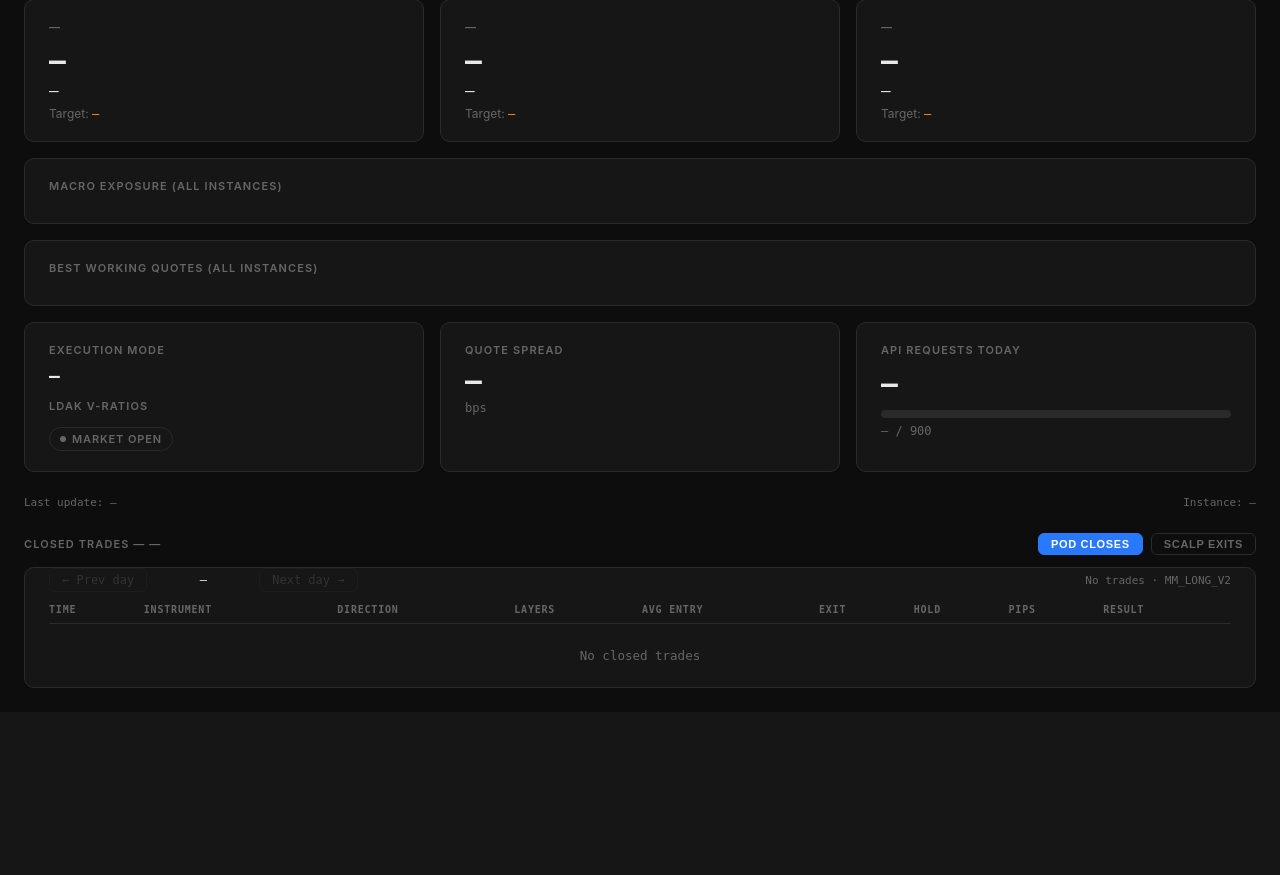
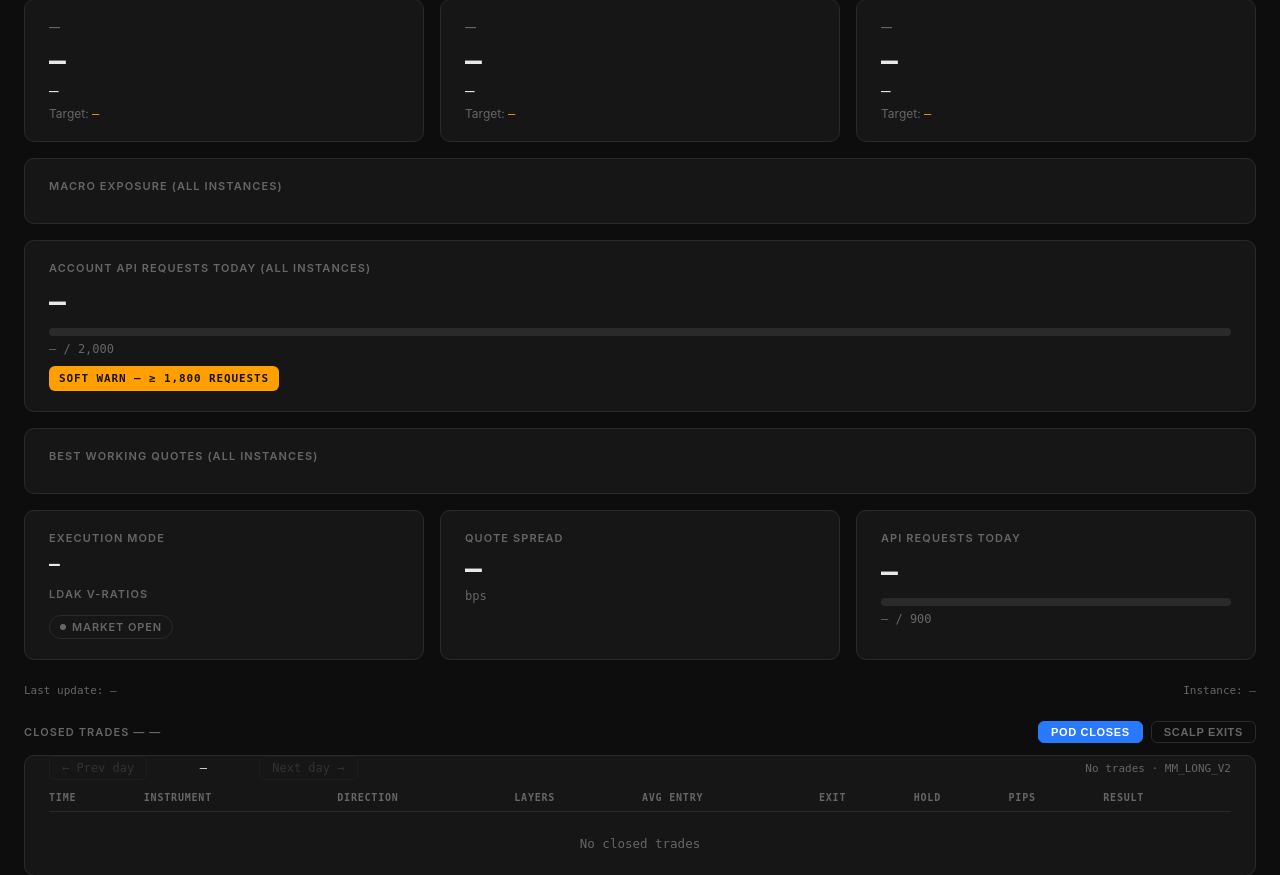
Before and after one commit to theonlykk/pipshed, a Flask app: page / in a window 1280 px wide. Shown: the part 286-1161 px from the top of the page. Before the commit the page ends 974 px from the top, so only its background shows below. Run offline with Flask 3, Linux system fonts and the light colour scheme; data that the repository does not hold is empty.

Commit message:
Add account-wide API request gauge with soft-warn/hard-limit states
Adds a new dashboard card showing the combined, account-wide daily OrderSend
count across all six V2 instances (via the new fxmatrix telemetry field
account_daily_api_count), visible without needing to select a specific
instance tab.

Visual states: green under 1,800, amber ('Soft warn') at 1,800-1,999,
red ('At FTMO limit') at 2,000+ - purely informational, no trading action
taken from this side. Per-instance V2 tab gauges (previously hidden/unused)
now also render using this same account-wide count when present.

Companion commit to fxmatrix's aaf0d2c - built following this week's
confirmed hyperactivity incident and subsequent deadband fix.

```diff
--- a/app.py
+++ b/app.py
@@ -334,6 +334,8 @@ def telemetry_aggregate():
     instance_status = {}     # instance -> "live" | "connection_lost"
     best_quotes = {}  # symbol -> {"best_bid": float|None, "best_offer": float|None}
     full_best_quotes = {}  # symbol -> {"best_bid", "best_offer", "direction_conflict"}
+    account_daily_api_count = 0
+    account_daily_api_warning = False
 
     for inst in instances:
         raw = r.get(f"fxmatrix:state:{inst}")
@@ -343,6 +345,13 @@ def telemetry_aggregate():
 
         data = json.loads(raw)
         instance_status[inst] = "live"
+
+        es = data.get("engine_state", {})
+        api_count = es.get("account_daily_api_count")
+        if isinstance(api_count, (int, float)):
+            account_daily_api_count = max(account_daily_api_count, int(api_count))
+        if es.get("account_daily_api_warning") is True:
+            account_daily_api_warning = True
 
         pods = data.get("active_pods", {})
         for symbol, pod in pods.items():
@@ -429,6 +438,8 @@ def telemetry_aggregate():
         "instance_status": instance_status,
         "best_quotes": best_quotes,
         "full_best_quotes": full_best_quotes,
+        "account_daily_api_count": account_daily_api_count,
+        "account_daily_api_warning": account_daily_api_warning,
     }), 200
 
 
--- a/templates/dashboard.html
+++ b/templates/dashboard.html
@@ -296,6 +296,35 @@
       font-family: var(--font-mono);
       font-size: 28px;
       font-weight: 700;
+    }
+    .api-gauge-card.warn {
+      border-color: var(--amber);
+      box-shadow: 0 0 0 1px rgba(255, 160, 0, 0.25);
+    }
+    .api-gauge-card.critical {
+      border-color: var(--red);
+      box-shadow: 0 0 0 1px rgba(255, 23, 68, 0.25);
+    }
+    .api-warn-badge {
+      display: none;
+      margin-top: 10px;
+      padding: 6px 10px;
+      border-radius: 6px;
+      font-size: 11px;
+      font-weight: 700;
+      letter-spacing: 0.08em;
+      text-transform: uppercase;
+      font-family: var(--font-mono);
+    }
+    .api-warn-badge.soft {
+      display: inline-block;
+      color: #1a1200;
+      background: var(--amber);
+    }
+    .api-warn-badge.hard {
+      display: inline-block;
+      color: #fff;
+      background: var(--red);
     }
 
     /* ── Footer ── */
@@ -611,6 +640,17 @@
   <div id="macro-exposure-container" style="margin-top:10px"></div>
 </div>
 
+<!-- Account-wide FTMO API request budget (V2 shared counter) -->
+<div class="card api-gauge-card" id="accountApiCard" style="margin-bottom:16px">
+  <div class="card-label">Account API Requests Today (All Instances)</div>
+  <div class="gauge-value" id="accountApiCount" style="margin-top:8px">—</div>
+  <div class="gauge-bar-bg">
+    <div class="gauge-bar-fill" id="accountApiBar" style="width:0%"></div>
+  </div>
+  <div class="card-sub" id="accountApiSub">— / 2,000</div>
+  <div class="api-warn-badge soft" id="accountApiWarnBadge">Soft warn — ≥ 1,800 requests</div>
+</div>
+
 <!-- New row: Best Working Quotes (cross-instance, all pairs) -->
 <div class="card" style="margin-bottom:16px">
   <div class="card-label">Best Working Quotes (All Instances)</div>
@@ -671,6 +711,53 @@
   function fmt(val, decimals = 2) {
     if (val === null || val === undefined) return '—';
     return Number(val).toFixed(decimals);
+  }
+
+  function applyAccountApiGauge(count, limit, softWarn, cardId, countId, barId, subId, badgeId) {
+    const apiLimit = limit ?? 2000;
+    const apiSoftWarn = softWarn ?? 1800;
+    const apiCount = Number(count ?? 0);
+    const apiPct = Math.min(apiCount / apiLimit * 100, 100);
+    let barColor = 'var(--green)';
+    if (apiCount >= apiLimit) {
+      barColor = 'var(--red)';
+    } else if (apiCount >= apiSoftWarn) {
+      barColor = 'var(--amber)';
+    } else if (apiPct >= 70) {
+      barColor = 'var(--amber)';
+    }
+
+    const card = cardId ? document.getElementById(cardId) : null;
+    const bar = barId ? document.getElementById(barId) : null;
+    const countEl = countId ? document.getElementById(countId) : null;
+    const subEl = subId ? document.getElementById(subId) : null;
+    const badge = badgeId ? document.getElementById(badgeId) : null;
+
+    if (bar) {
+      bar.style.width = apiPct + '%';
+      bar.style.background = barColor;
+    }
+    if (countEl) countEl.textContent = apiCount;
+    if (subEl) subEl.textContent = apiCount + ' / ' + apiLimit.toLocaleString();
+
+    if (card) {
+      card.classList.remove('warn', 'critical');
+      if (apiCount >= apiLimit) card.classList.add('critical');
+      else if (apiCount >= apiSoftWarn) card.classList.add('warn');
+    }
+
+    if (badge) {
+      badge.classList.remove('soft', 'hard');
+      if (apiCount >= apiLimit) {
+        badge.classList.add('hard');
+        badge.textContent = 'At FTMO limit — ≥ ' + apiLimit.toLocaleString() + ' requests';
+      } else if (apiCount >= apiSoftWarn) {
+        badge.classList.add('soft');
+        badge.textContent = 'Soft warn — ≥ ' + apiSoftWarn.toLocaleString() + ' requests';
+      }
+    }
+
+    return { apiCount, apiLimit, apiSoftWarn, apiPct, barColor };
   }
 
   function setPnl(el, val) {
@@ -882,10 +969,23 @@
     const apiBar = document.getElementById('apiBar');
     const instanceId = data.instance_id ?? currentInstance;
     const isV2Instance = instanceId.startsWith('MM_LONG_') || instanceId.startsWith('MM_SHORT_');
-    if (isV2Instance) {
+    const accountApiCount = es.account_daily_api_count;
+    if (isV2Instance && accountApiCount != null) {
+      applyAccountApiGauge(
+        accountApiCount,
+        es.account_daily_api_limit ?? 2000,
+        es.account_daily_api_soft_warn ?? 1800,
+        null,
+        'apiCount',
+        'apiBar',
+        'apiSub',
+        null
+      );
+      document.getElementById('apiBar').style.display = '';
+    } else if (isV2Instance) {
       document.getElementById('apiCount').textContent = '—';
       apiBar.style.display = 'none';
-      document.getElementById('apiSub').textContent = 'Not tracked for V2';
+      document.getElementById('apiSub').textContent = 'Awaiting account counter';
     } else {
       const apiCount = es.daily_api_count ?? 0;
       const apiPct   = Math.min(apiCount / 900 * 100, 100);
@@ -967,6 +1067,18 @@
           '</div>';
       });
     }
+
+    // --- Account-wide API request gauge (V2 shared GV counter) ---
+    applyAccountApiGauge(
+      data.account_daily_api_count ?? 0,
+      2000,
+      1800,
+      'accountApiCard',
+      'accountApiCount',
+      'accountApiBar',
+      'accountApiSub',
+      'accountApiWarnBadge'
+    );
 
     // --- Best working quotes widget (full book: Layer 0 + add_next + exits) ---
     const quotes = data.full_best_quotes || {};
```
